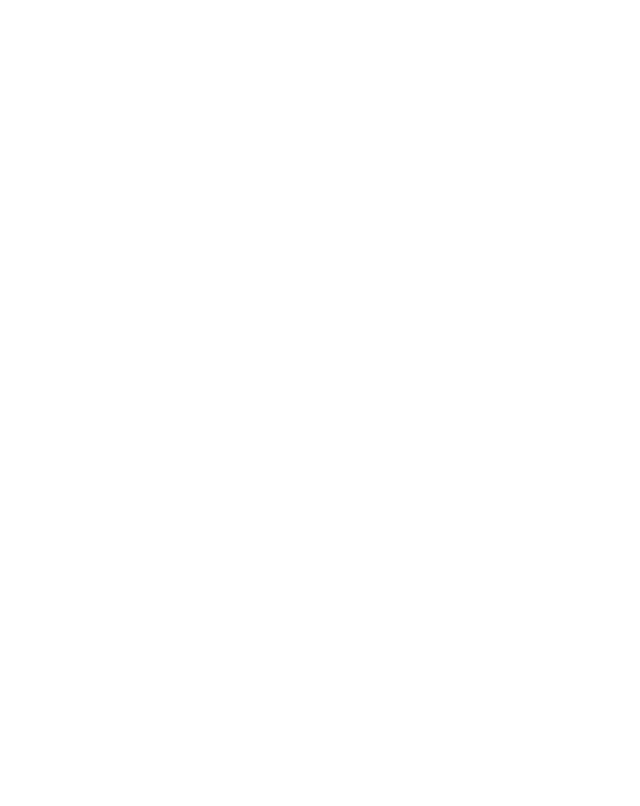
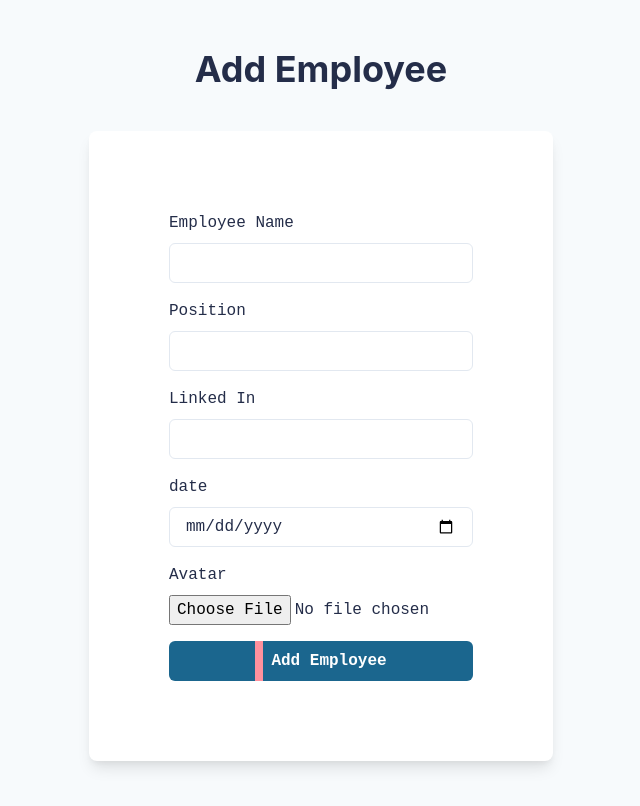
Before and after one commit to rahaf-adel/Ithaq, a React (Create React App) app: page /AddEmployee in a window 1280 px wide. Before the commit this address had no page. Shown: the top 806 px of the page, without its empty margins (319-959 px from the left). Built offline with nearby package versions, Linux system fonts and the light colour scheme; the HTML template or start-up script is replaced by a standard one.

Commit message:
Edit dashboard file

```diff
--- a/src/App.js
+++ b/src/App.js
@@ -20,8 +20,8 @@
 import Footer from "./Components/Footer";
 import Login from "./Components/Login";
 import Rigester from "./Components/Register";
-// import AddEmployee from './Components/AddEmployee'
-// import AddJopOffer from './Components/AddJobOffer'
+import AddEmployee from './Components/AddEmployee'
+import AddJopOffer from './Components/AddJobOffer'
 function App() {
   return (
     <>
@@ -34,8 +34,8 @@
             <Route path="/Employees" element={<Employee />}></Route>
             <Route path="/Login" element={<Login />}></Route>
             <Route path="/Rigester" element={<Rigester />}></Route>
-            {/* <Route path='/AddEmployee' element={<AddEmployee/>}></Route>
-          <Route path='/AddJopOffer' element={<AddJopOffer/>}></Route> */}
+            <Route path='/AddEmployee' element={<AddEmployee/>}></Route>
+            <Route path='/AddJopOffer' element={<AddJopOffer/>}></Route>
           </Routes>
           {/* <Footer /> */}
         </Router>
--- /dev/null
+++ b/src/Components/AddEmployee.js
@@ -0,0 +1,113 @@
+import React from 'react'
+import {
+    Flex,
+    Box,
+    FormControl,
+    FormLabel,
+    Input,
+    Checkbox,
+    Stack,
+    Link,
+    Button,
+    Heading,
+    useColorModeValue,
+  } from '@chakra-ui/react';
+import { NavLink } from 'react-router-dom';
+export default function AddEmployee() {
+  return (
+    <Flex
+      minH={'100vh'}
+      align={'center'}
+      justify={'center'}
+      bg={useColorModeValue('gray.50', 'gray.800')}
+    >
+      <Stack spacing={8} mx={'auto'} maxW={'lg'} py={12} px={6}>
+        <Stack align={'center'}>
+          <Heading fontSize={'4xl'}>Add Employee</Heading>
+        </Stack>
+          <Box
+            rounded={'lg'}
+            bg={useColorModeValue('white')}
+            boxShadow={'lg'}
+            p={20}
+          >
+             {/* <form onClick={handleSubmit}> */}
+             <form>
+
+            <Stack spacing={4}>
+              <FormControl id="name">
+                <FormLabel>Employee Name</FormLabel>
+                <Input
+                  focusBorderColor='#1B668E'
+                  type="text"
+                  name="name"
+                  // value={"formValue.username"}
+                  // onChange={handleChange}
+                  required
+                />
+              </FormControl>
+              <FormControl id="position">
+                <FormLabel> Position </FormLabel>
+                <Input
+                  focusBorderColor='#1B668E'
+                  type="text"
+                  name="position"
+                  // value={"formValue.password"}
+                  // onChange={handleChange}
+                  required
+                />
+              </FormControl>
+              <FormControl id="linkedin">
+                <FormLabel> Linked In </FormLabel>
+                <Input
+                  focusBorderColor='#1B668E'
+                  type="url"
+                  name="linkedin"
+                  // value={"formValue.password"}
+                  // onChange={handleChange}
+                  required
+                />
+              </FormControl>
+              <FormControl id="date">
+                <FormLabel> date </FormLabel>
+                <Input
+                  focusBorderColor='#1B668E'
+                  type="date"
+                  name="date"
+                  // value={"formValue.password"}
+                  // onChange={handleChange}
+                  required
+                />
+              </FormControl>
+              <FormControl id="avatar">
+                <FormLabel> Avatar </FormLabel>
+                <input
+                  type="file"
+                  name="avatar"
+                  // value={"formValue.password"}
+                  // onChange={handleChange}
+                  required
+                />
+              </FormControl>
+              <Stack spacing={10}>
+
+                <Button
+                  bg={'#1B668E'}
+                  color={'white'}
+                  _hover={{
+                    bg: '#1B668E',
+                    color:"white"
+                  }}
+                  as={NavLink}
+                  to="#"
+                >
+                 Add Employee
+                </Button>
+              </Stack>
+            </Stack>
+            </form>
+          </Box>
+      </Stack>
+    </Flex>
+  )
+}
--- /dev/null
+++ b/src/Components/AddJobOffer.js
@@ -0,0 +1,92 @@
+import React from 'react'
+import {
+    Flex,
+    Box,
+    FormControl,
+    FormLabel,
+    Input,
+    Checkbox,
+    Stack,
+    Link,
+    Button,
+    Heading,
+    useColorModeValue,
+  } from '@chakra-ui/react';
+import { NavLink } from 'react-router-dom';
+export default function AddJopOffer() {
+  return (
+    <Flex
+      minH={'100vh'}
+      align={'center'}
+      justify={'center'}
+      bg={useColorModeValue('gray.50', 'gray.800')}
+    >
+      <Stack spacing={8} mx={'auto'} maxW={'lg'} py={12} px={6}>
+        <Stack align={'center'}>
+          <Heading fontSize={'4xl'}>Job Offer</Heading>
+        </Stack>
+          <Box
+            rounded={'lg'}
+            bg={useColorModeValue('white')}
+            boxShadow={'lg'}
+            p={20}
+          >
+             {/* <form onClick={handleSubmit}> */}
+             <form>
+
+            <Stack spacing={4}>
+              <FormControl id="position">
+                <FormLabel> Position </FormLabel>
+                <Input
+                  focusBorderColor='#1B668E'
+                  type="text"
+                  name="position"
+                  // value={"formValue.password"}
+                  // onChange={handleChange}
+                  required
+                />
+              </FormControl>
+              <FormControl id="Description">
+                <FormLabel> Description </FormLabel>
+                <Input
+                  focusBorderColor='#1B668E'
+                  type="url"
+                  name="Description"
+                  // value={"formValue.password"}
+                  // onChange={handleChange}
+                  required
+                />
+              </FormControl>
+              <FormControl id="date">
+                <FormLabel> date </FormLabel>
+                <Input
+                  focusBorderColor='#1B668E'
+                  type="date"
+                  name="date"
+                  // value={"formValue.password"}
+                  // onChange={handleChange}
+                  required
+                />
+              </FormControl>
+              <Stack spacing={10}>
+
+                <Button
+                  bg={'#1B668E'}
+                  color={'white'}
+                  _hover={{
+                    bg: '#1B668E',
+                    color:"white"
+                  }}
+                  as={NavLink}
+                  to="#"
+                >
+                 Add Job
+                </Button>
+              </Stack>
+            </Stack>
+            </form>
+          </Box>
+      </Stack>
+    </Flex>
+  )
+}
--- a/src/Components/Assets/Data/Data.js
+++ b/src/Components/Assets/Data/Data.js
@@ -15,22 +15,27 @@
     {
         icon: UilEstate,
         heading: "Dashboard",
+        href: "/Dashboard"
     },
     {
         icon: UilUserPlus,
         heading: "Employee",
+        href: "/AddEmployee"
     },
     {
         icon: UilFocusAdd,
         heading: "New Job",
+        href: '/AddJopOffer'
     },
     {
         icon: UilHeartAlt,
         heading: "Favorite",
+        href: "#"
     },
     {
         icon: UilUserSquare,
         heading: "Profile",
+        href: "#"
     },
 ];
 
--- a/src/Components/Dashboard/Sidebar/Sidebar.jsx
+++ b/src/Components/Dashboard/Sidebar/Sidebar.jsx
@@ -56,9 +56,11 @@
                     >
 
                         <item.icon/>
+                        <a href={item.href}>
                         <span>
                             {item.heading}
                         </span>
+                        </a>
                     </div>
                 )
             })}
```
Also changed, not shown: 1 other file (tests, documents, lock files or other folders).
